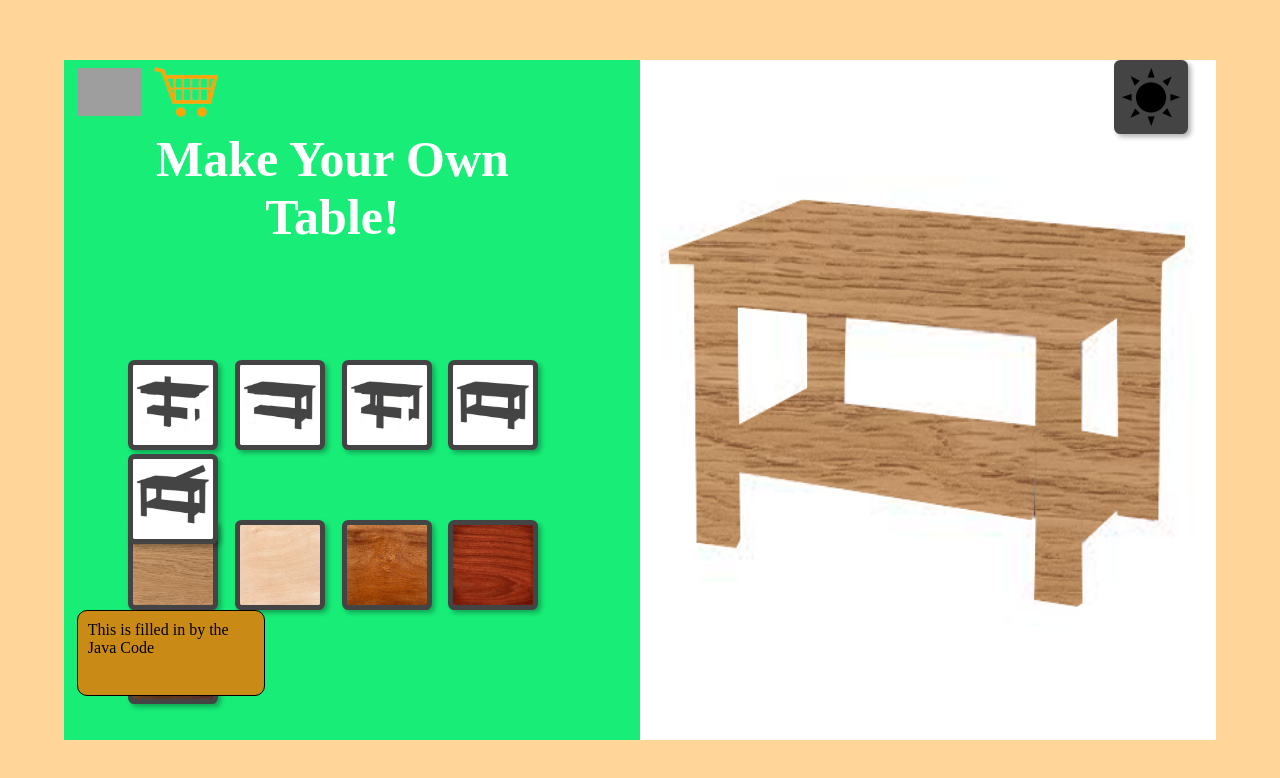
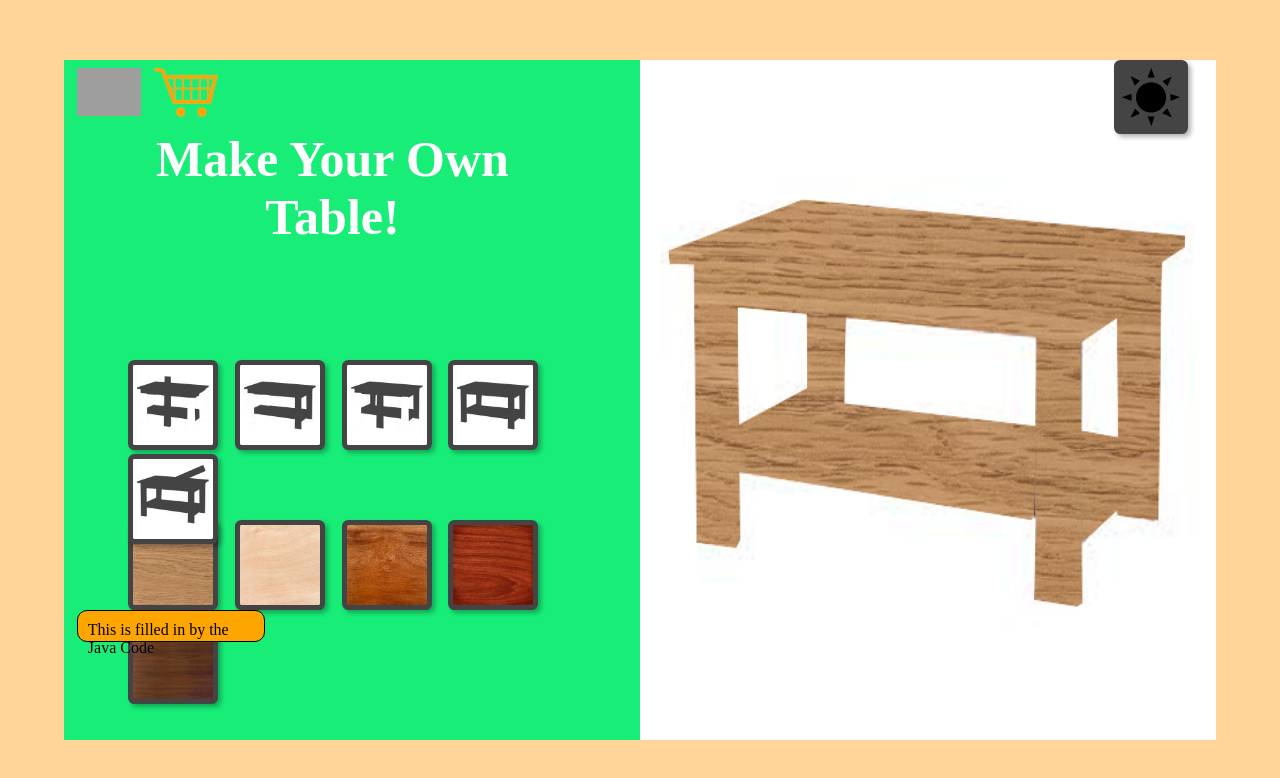
Before and after one commit to StarCoder576/Website, a website: page index.html in a window 1280 px wide. Both pictures are taken after a click on the picture 305 px from the left and 799 px from the top of the page. Drawn offline with Linux system fonts and the light colour scheme; grey boxes are pictures that could not be loaded.

Commit message:
update script.js and style.css

```diff
--- a/src/styles/css/style.css
+++ b/src/styles/css/style.css
@@ -301,12 +301,12 @@ p.home-heading {
   position: fixed;
 
   width: 13vw;
-  height: 5vw;
+  height: 10px;
   top: 75vh;
   left: 6vw;
   margin: 10px 0px;
   padding: 10px;
   border-radius: 10px;
-  background-color: rgb(201, 138, 22);
+  background-color: orange;
   border: 1px solid black;
 }
```
Also changed, not shown: src/scripts/script.js (line endings or trailing spaces).
